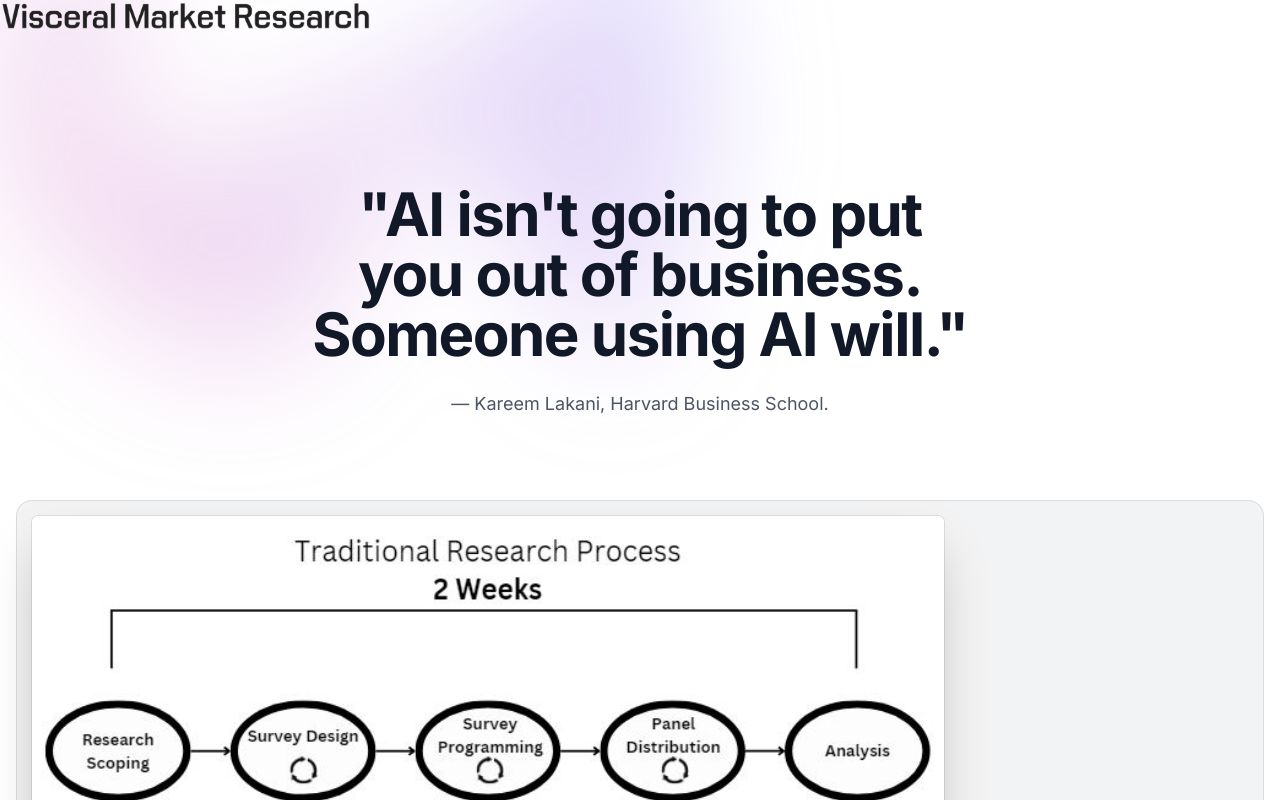
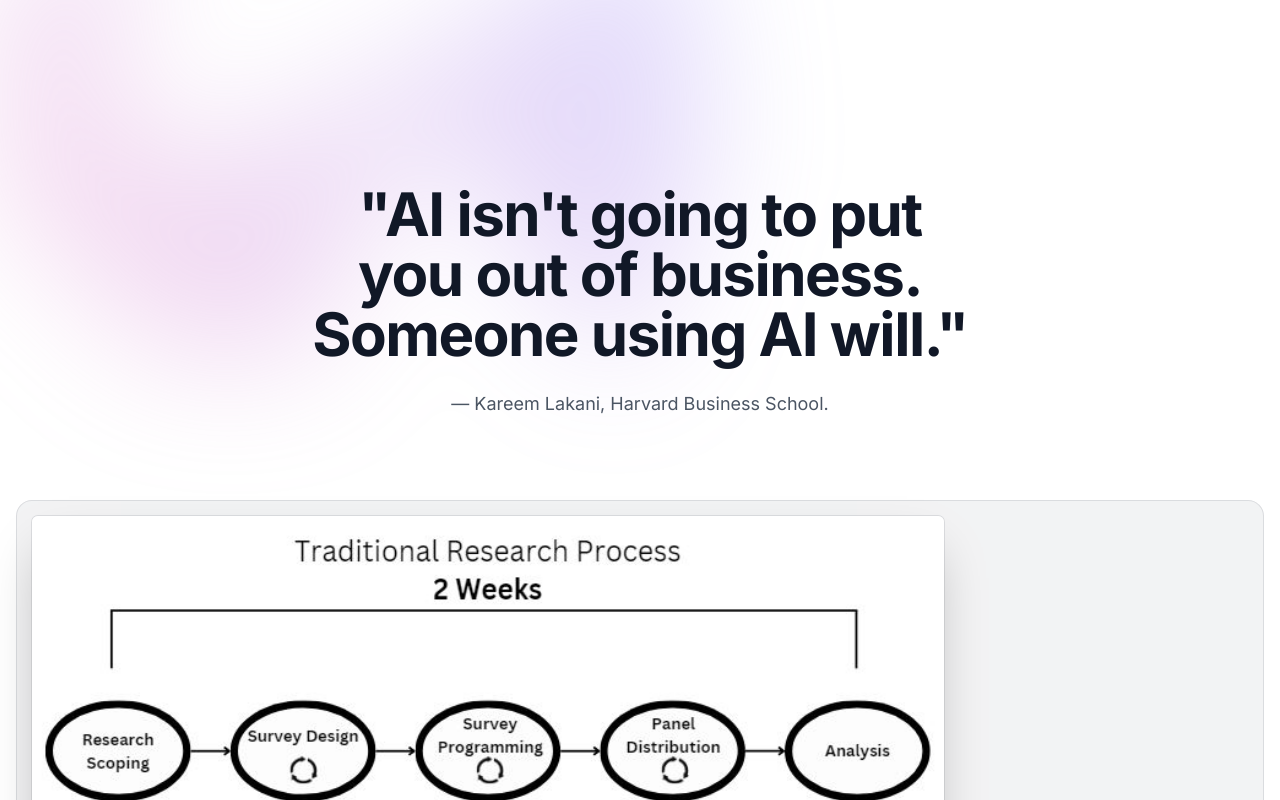
Before and after one commit to neeld3/VisceralMKT, a Next.js app: page / in a window 1280 px wide. Shown: the top 800 px of the page. Built offline with nearby package versions, Linux system fonts and the light colour scheme.

Commit message:
Update page.tsx

```diff
--- a/src/app/page.tsx
+++ b/src/app/page.tsx
@@ -33,19 +33,6 @@
 
       <main className="">
         <div className="bg-white">
-          <header className="absolute inset-x-0 top-0 z-50">
-            <div className="fixed inset-0 z-50" />
-              <div className="flex items-center justify-between">
-                <a href="#" className="-m-1.5 p-1.5">
-                  <span className="sr-only">Your Company</span>
-                  <img
-                    className="h-8 w-auto"
-                    src="/vmr-logo-black.png"
-                    alt=""
-                  />
-                </a>
-              </div>
-          </header>
           <div className="relative isolate pt-14">
             <div
               className="absolute inset-x-0 -top-40 -z-10 transform-gpu overflow-hidden blur-3xl sm:-top-80"
```
